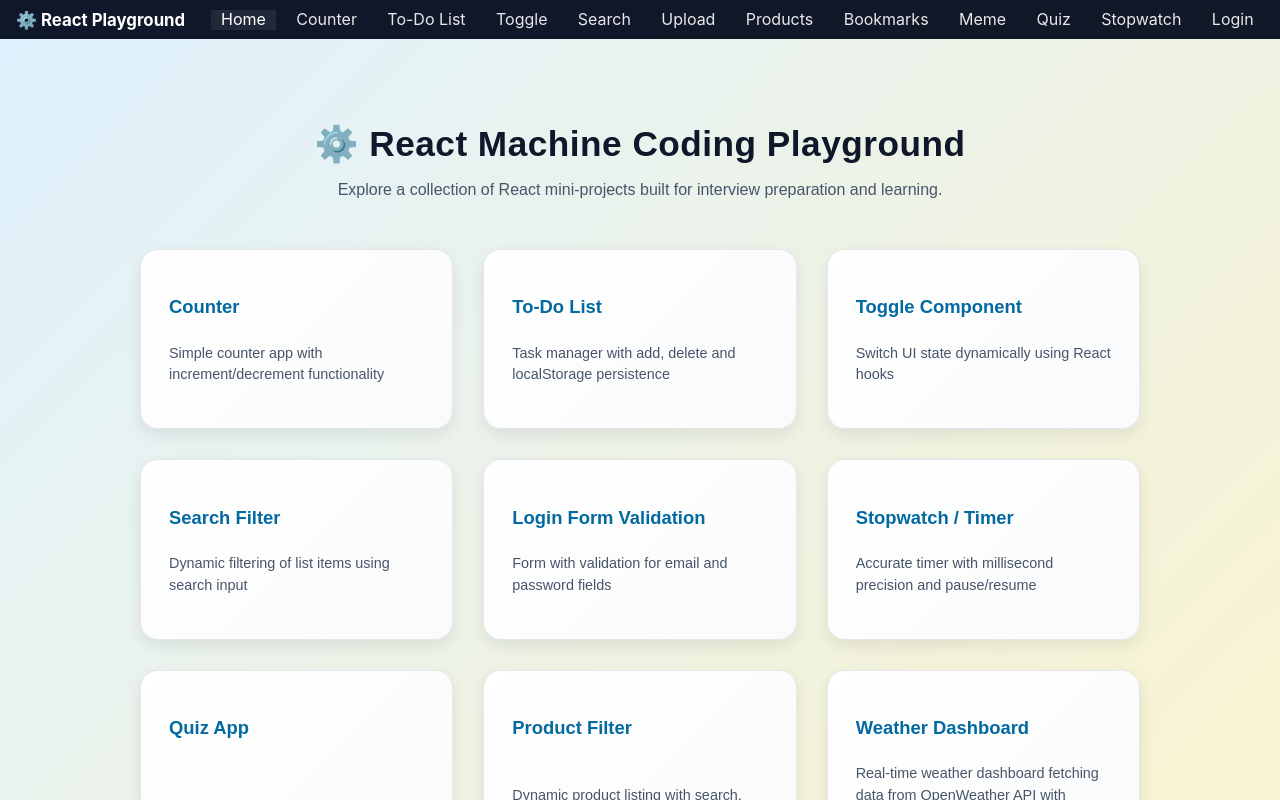
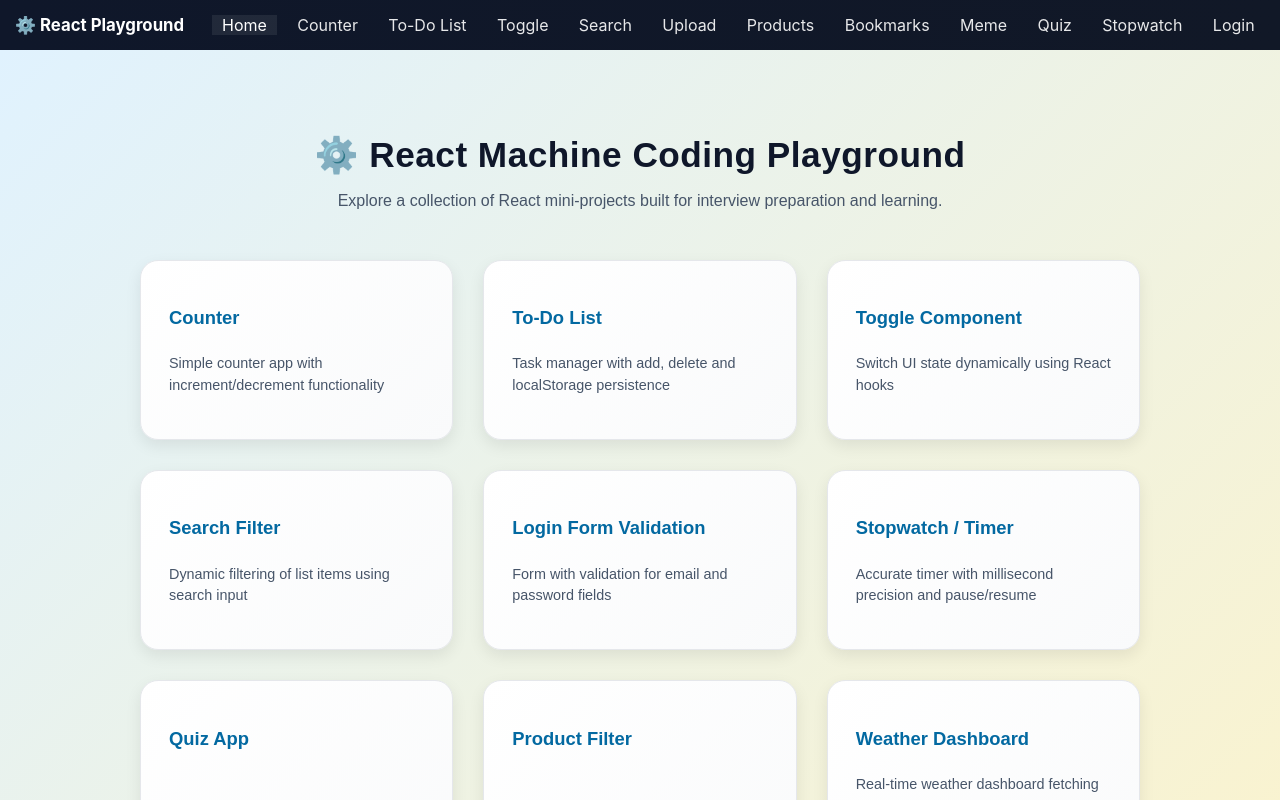
Before and after one commit to salonisharma110100/Machine-Coding, a React (Create React App) app: page / in a window 1280 px wide. Shown: the top 800 px of the page. Built offline with nearby package versions, Linux system fonts and the light colour scheme.

Commit message:
Added padding to the navbar

```diff
--- a/src/styles/navbar.css
+++ b/src/styles/navbar.css
@@ -1,48 +1,3 @@
-/* .navbar {
-    display: flex;
-    align-items: center;
-    justify-content: space-between;
-    background: #1f2937;
-    color: #f3f4f6;
-    padding: 12px 25px;
-    border-radius: 12px;
-    margin: 15px auto;
-    width: 95%;
-    box-shadow: 0 4px 12px rgba(0, 0, 0, 0.15);
-}
-
-.nav-logo {
-    font-size: 1.2rem;
-    font-weight: 600;
-}
-
-.nav-links {
-    display: flex;
-    gap: 20px;
-    list-style: none;
-}
-
-.nav-links a {
-    color: #f3f4f6;
-    text-decoration: none;
-    font-weight: 500;
-    padding: 6px 12px;
-    border-radius: 8px;
-    transition: background 0.3s ease, color 0.3s ease;
-}
-
-.nav-links a:hover {
-    background: #374151;
-}
-
-.nav-links a.active {
-    background: #60a5fa;
-    color: white;
-} */
-
-
-/* ...existing code... */
-
 .navbar {
     display: flex;
     align-items: center;
@@ -54,6 +9,7 @@
     position: sticky;
     top: 0;
     z-index: 50;
+    padding: 15px;
 }
 
 /* logo */
```
